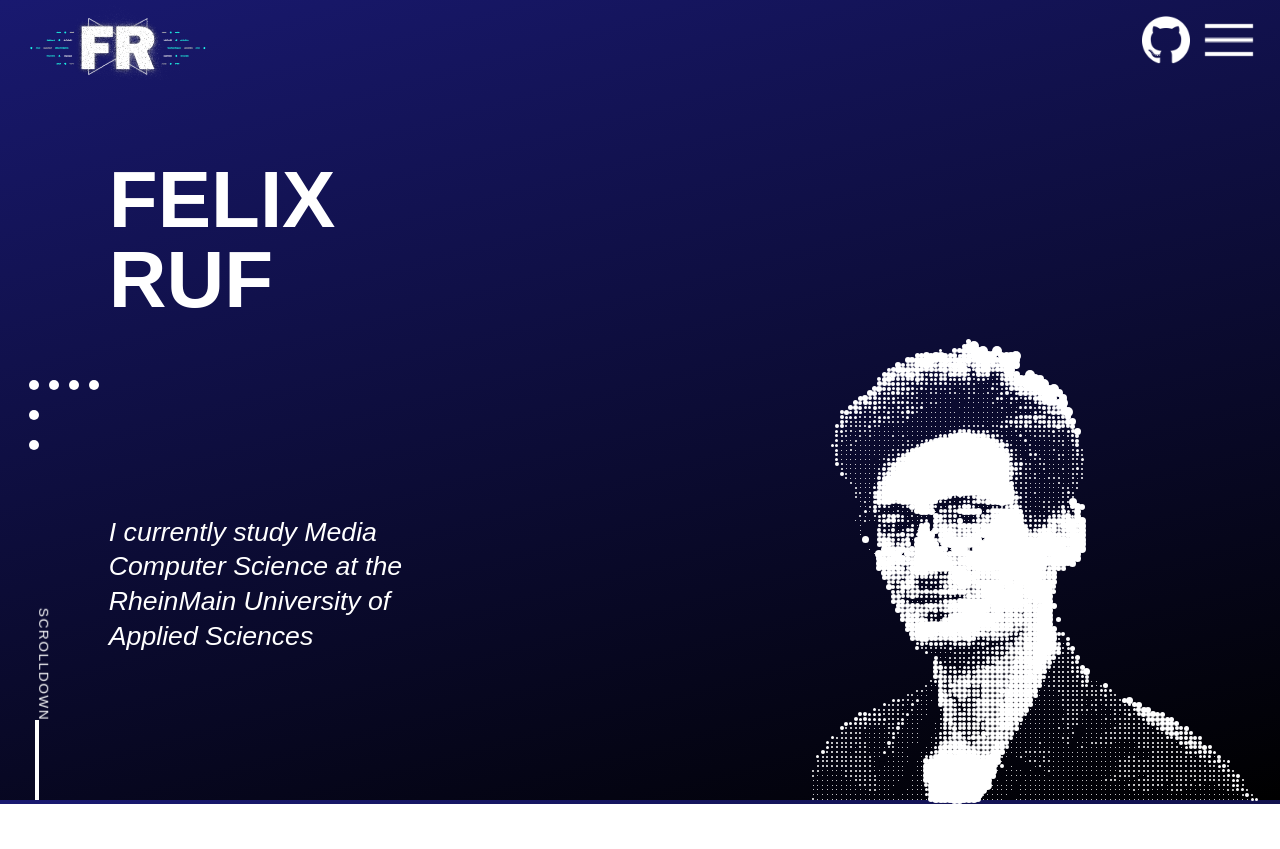
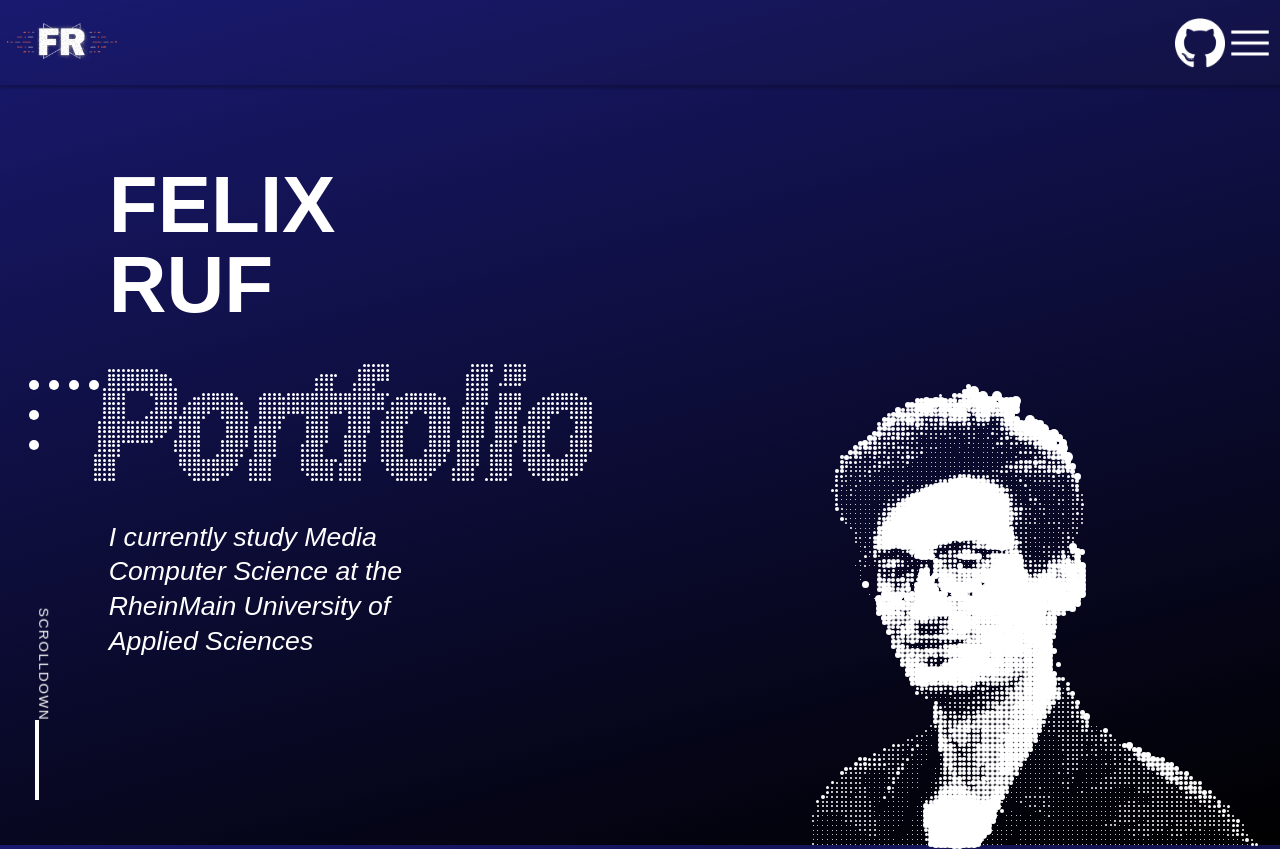
Before and after one commit to MalibusParty/portfolio_website, a Vue app: page / in a window 1280 px wide. Before the commit the page ends 804 px from the top, so only its background shows below. Built offline with nearby package versions, Linux system fonts and the light colour scheme.

Commit message:
menu bar component added

```diff
--- a/src/App.vue
+++ b/src/App.vue
@@ -5,24 +5,25 @@
 import router from "./router";
 import { usePage } from '@/services/usePage';
 import { computed } from "@vue/reactivity";
+import MenuBar from "./components/MenuBar.vue";
 
-const { pageState, wheelListener, getCurrentPage} = usePage();
+const { pageState, wheelListener, getCurrentPage } = usePage();
 
 window.addEventListener('wheel', wheelListener);
 
 </script>
 
 <template>
+
     <div class="main">
-  <div id="header-btns">
-    <div id="github-btn"></div>
-    <div id="menu-btn"></div>
-  </div>
+        <MenuBar></MenuBar>
         <div id="scroll-stuff" v-if="pageState.currentPage === 0">
             <div id="scroll-line"></div>
             <div id="scroll-text">SCROLLDOWN</div>
         </div>
-  <div id="page-indicator"><PageIndicator :page-count="3" :current-page="pageState.currentPage"/></div>
+        <div id="page-indicator">
+            <PageIndicator :page-count="3" :current-page="pageState.currentPage" />
+        </div>
 
         <RouterView v-slot="{ Component }">
             <Transition :name="pageState.transitionBehaviour" mode="out-in">
@@ -33,7 +34,6 @@
 </template>
 
 <style>
-
 * {
     box-sizing: border-box;
 }
@@ -46,31 +46,9 @@
     overflow: hidden;
 }
 
-#header-btns {
-  display: flex;
-  flex-direction: row;
+MenuBar {
     position: fixed;
-  right: 1.5vw;
-  top: 1vh;
-  justify-content: center;
-  align-items: center;
-}
-
-#menu-btn {
-  background-image: url('@/assets/burger_btn_placeholder.png');
-  background-repeat: no-repeat;
-  background-size: contain;
-  height: 8vh;
-  width: 8vh;
-}
-
-#github-btn {
-  background-image: url('@/assets/GitHub-Mark-Light-120px-plus.png');
-  background-repeat: no-repeat;
-  background-size: contain;
-  height: 6vh;
-  width: 6vh;
-  margin-right: 0.5vw;
+    z-index: 10;
 }
 
 #scroll-stuff {
@@ -110,19 +88,12 @@
     left: 1.5vw;
 }
 
-#menu-btn:hover {
-  filter: drop-shadow(0 0 0.75rem white);
-}
-
-#github-btn:hover {
-  filter: drop-shadow(0 0 0.75rem white)
-}
-
 /* Route Transitions */
 .scrollTransDown-enter-from {
     opacity: 0;
     transform: translateY(100px);
 }
+
 .scrollTransDown-enter-active {
     transition: all 0.3s ease-out;
 }
@@ -131,6 +102,7 @@
     opacity: 0;
     transform: translateY(-100px);
 }
+
 .scrollTransDown-leave-active {
     transition: all 0.3s ease-in;
 }
@@ -139,6 +111,7 @@
     opacity: 0;
     transform: translateY(-100px);
 }
+
 .scrollTransUp-enter-active {
     transition: all 0.3s ease-out;
 }
@@ -147,6 +120,7 @@
     opacity: 0;
     transform: translateY(100px);
 }
+
 .scrollTransUp-leave-active {
     transition: all 0.3s ease-in;
 }
@@ -155,6 +129,7 @@
     opacity: 0;
     transform: translateX(100px);
 }
+
 .clickTransIn-enter-active {
     transition: all 0.3s ease-out;
 }
@@ -163,6 +138,7 @@
     opacity: 0;
     transform: translateX(-100px);
 }
+
 .clickTransIn-leave-active {
     transition: all 0.3s ease-out;
 }
@@ -171,6 +147,7 @@
     opacity: 0;
     transform: translateX(-100px);
 }
+
 .clickTransOut-enter-active {
     transition: all 0.3s ease-out;
 }
@@ -179,22 +156,8 @@
     opacity: 0;
     transform: translateX(100px);
 }
+
 .clickTransOut-leave-active {
     transition: all 0.3s ease-out;
 }
-
-/* global buttons */
-.link-btn {
-  padding: 20px;
-  border-radius: 20px;
-  border: solid 3px white;
-  font-size: 24pt;
-  font-weight: bold;
-  background-color: rgb(255, 163, 83);
-  cursor: pointer;
-}
-
-.link-btn:hover {
-  background-color: rgb(230, 139, 60);
-}
 </style>
--- /dev/null
+++ b/src/components/MenuBar.vue
@@ -0,0 +1,51 @@
+<template>
+    <div id="menu-flex-container">
+        <div id="logo-flex-item"></div>
+        <div id="github-flex-item"></div>
+        <div id="menu-flex-item"></div>
+    </div>
+</template>
+
+
+<script setup lang="ts">
+
+</script>
+
+
+<style scoped>
+#menu-flex-container {
+    display: flex;
+    flex-direction: row;
+    background-image: linear-gradient(165deg, #191970, #121243);
+    height: 85px;
+    box-shadow: 0px 3px 3px rgba(0, 0, 0, 0.25);
+}
+
+#logo-flex-item {
+    background-image: url('@/assets/LogoInv.png');
+    background-position: center;
+    background-repeat: no-repeat;
+    background-size: contain;
+    width: 10%;
+    margin-right: 82%;
+}
+
+#github-flex-item {
+    background-image: url('@/assets/GitHub-Mark-Light-120px-plus.png');
+    background-size: contain;
+    background-position: center;
+    background-repeat: no-repeat;
+    width: 4%;
+    margin: 15px 0px 15px 0px;
+
+}
+
+#menu-flex-item {
+    background-image: url('@/assets/burger_btn_placeholder.png');
+    background-size: contain;
+    background-position: center;
+    background-repeat: no-repeat;
+    width: 4%;
+    margin: 10px 5px 10px 0px;
+}
+</style>
--- a/src/components/PixelGrid.vue
+++ b/src/components/PixelGrid.vue
@@ -22,6 +22,7 @@
 let newImg: number[];
 let posOfEle: number[][];
 let pixelMaxWidth = (window.innerWidth / 320) | 0;
+const MIN_PIXEL_SIZE = 3;
 
 nextTick(() =>{
     pixArr = createBinaryImg('testCanvas');
@@ -43,6 +44,8 @@
             if(newImg[arrCounter++] === 1) {
                 ele.style.gridArea = `${j} / ${i} / span 1 / span 1`;
                 ele.style.backgroundColor = "white";
+                ele.style.width = `${MIN_PIXEL_SIZE}px`;
+                ele.style.height = `${MIN_PIXEL_SIZE}px`;
                 finalArr.push(ele);
             } else {
                 ele.style.gridArea = `${j} / ${i} / span 1 / span 1`;
@@ -74,7 +77,7 @@
             maxDistanceDistance = 1;
         }
         //const zIndex = calcZIndex(maxDistanceDistance, 10, 0);
-        const newWidth = calcWidth(maxDistanceDistance, pixelMaxWidth, 3);
+        const newWidth = calcWidth(maxDistanceDistance, pixelMaxWidth, MIN_PIXEL_SIZE);
         ele.style.width = `${newWidth}px`;
         ele.style.height = `${newWidth}px`;
         //ele.style.zIndex = `${zIndex}`;
--- a/src/views/ProjectOne.vue
+++ b/src/views/ProjectOne.vue
@@ -42,7 +42,6 @@
     width: 65%;
     font-size: 60pt;
     background-color: crimson;
-
     cursor: pointer;
 }
 
--- a/src/views/TitleView.vue
+++ b/src/views/TitleView.vue
@@ -1,6 +1,5 @@
 <template>
     <div>
-        <div id="personal_logo"></div>
         <div id="duo-flex">
             <div id="grid-container">
                 <div id="name-tag">FELIX<br>RUF</div>
@@ -83,10 +82,11 @@
 #portrait-container {
     align-self: flex-end;
     margin-left: 5vw;
+    z-index: -1;
 }
 
 #duo-flex {
     display: flex;
-    height: 90vh;
+    height: 95vh;
 }
 </style>
```
Also changed, not shown: src/components/TwoEdgeContainer.vue (added, +13 -0 lines), src/assets/LogoInv.png (added). Lines whose indentation alone changed are shown as unchanged.
